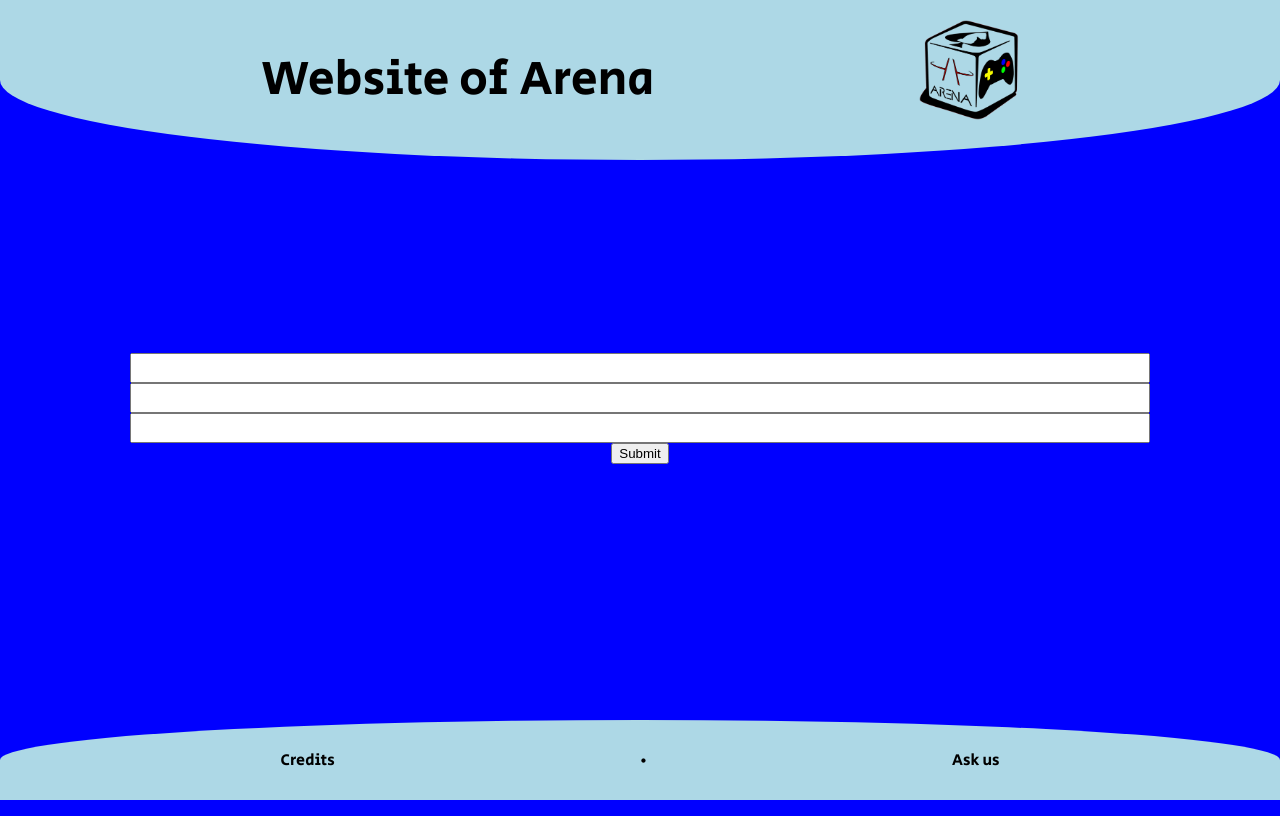
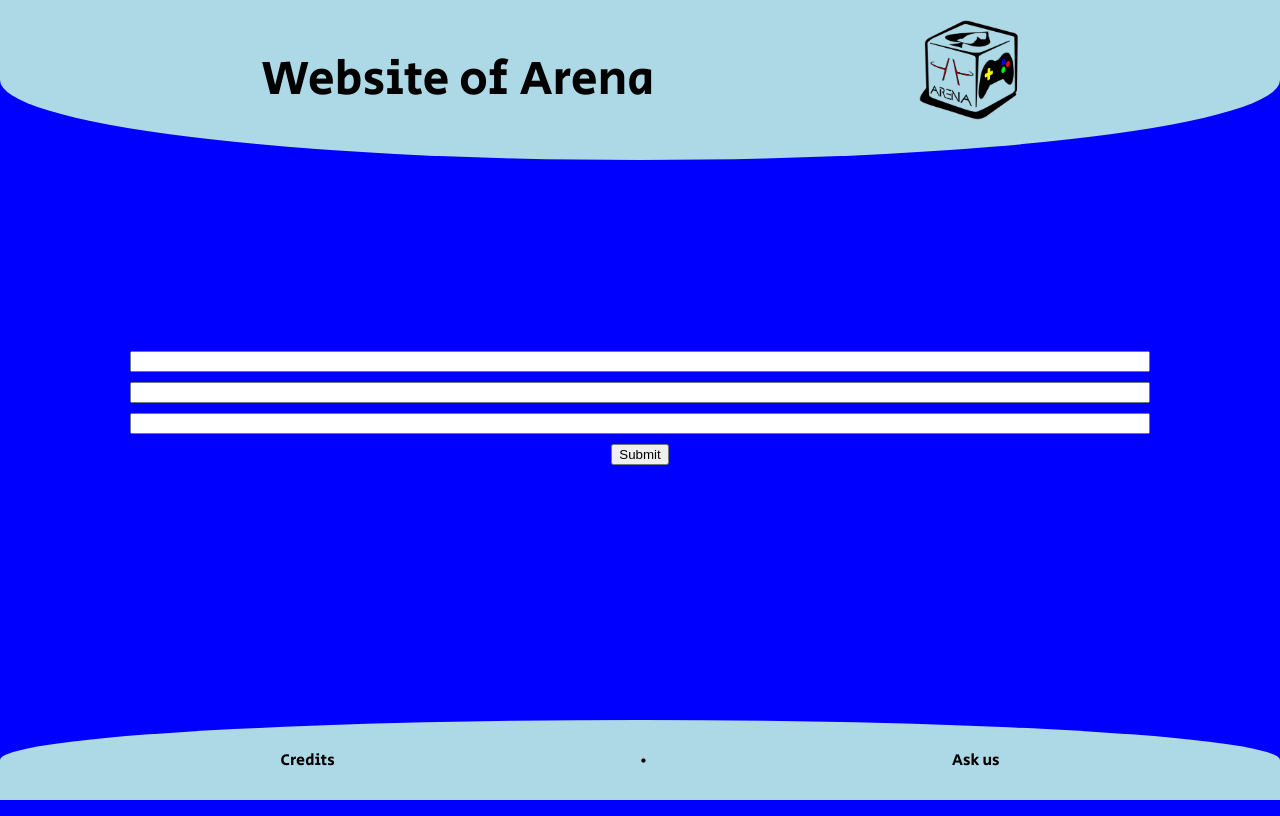
Before and after one commit to AMillasseau/webapp, a Next.js app: page /ask in a window 1280 px wide. Built offline with nearby package versions, Linux system fonts and the light colour scheme.

Commit message:
Update page.module.css

```diff
--- a/app/page.module.css
+++ b/app/page.module.css
@@ -54,7 +54,8 @@ align-items: inherit;
 
 .ipt {
   width:100%;
-  padding-bottom: 10px;
+  margin-bottom: 10px;
+  resize: false;
 }
 
 .tail {
```
